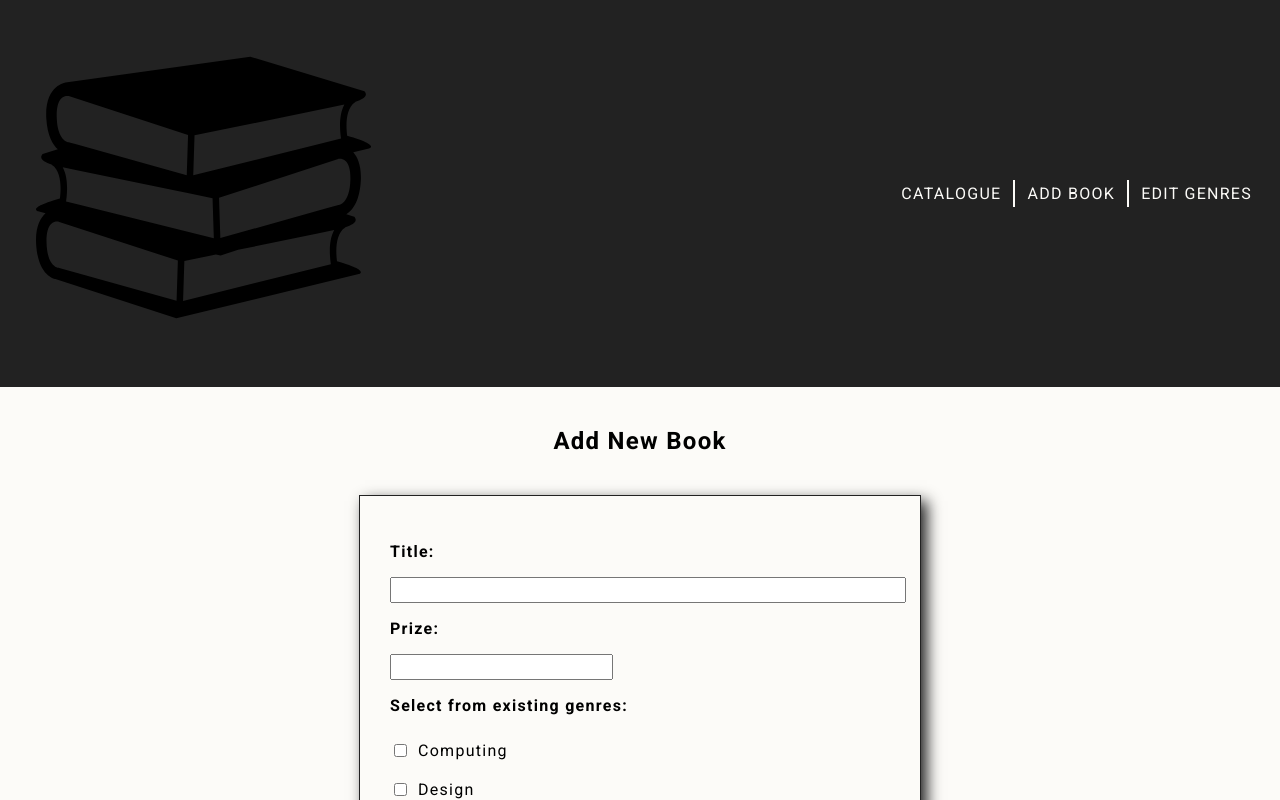
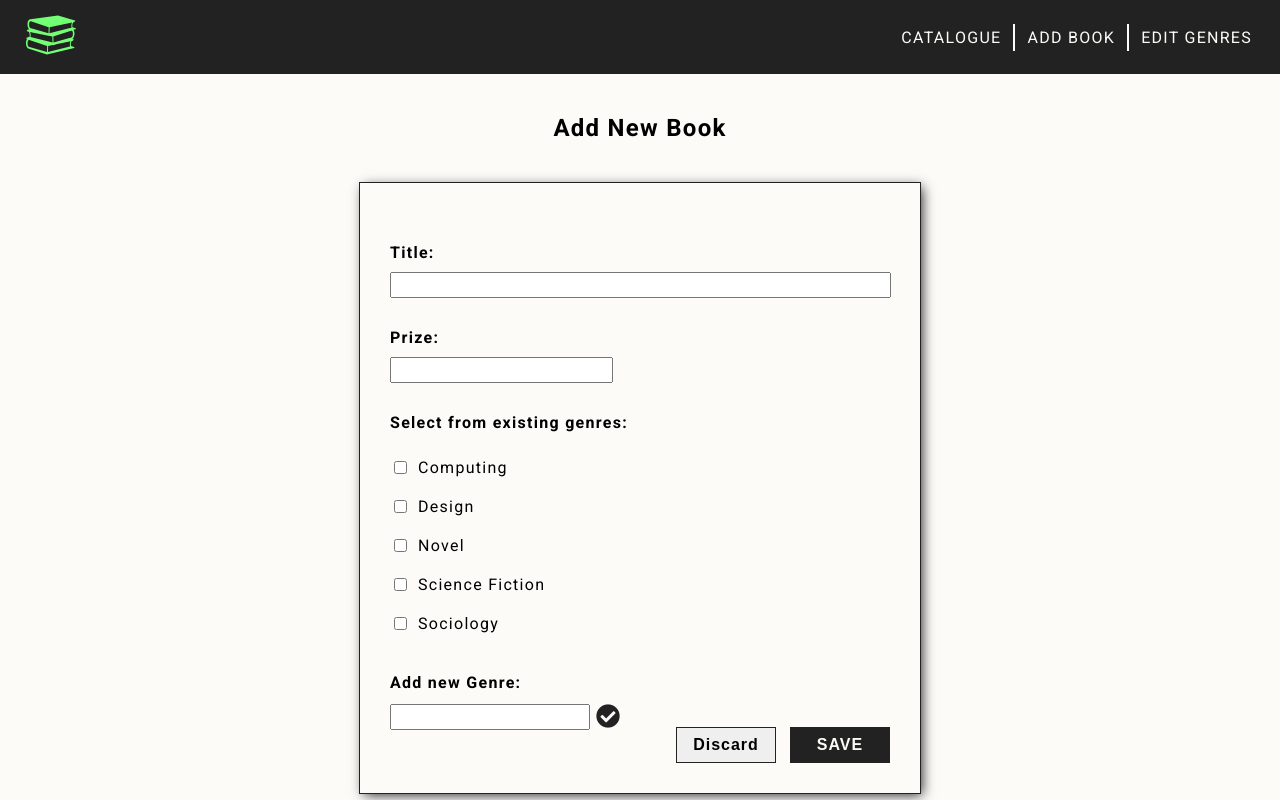
Before and after one commit to pixelvega/book-manager-test, a React (Create React App) app: page /#/EditBook in a window 1280 px wide. Shown: the top 800 px of the page. Built offline with nearby package versions, Linux system fonts and the light colour scheme.

Commit message:
Add styles to btns-icons and margins to input-labels

```diff
--- a/src/App.scss
+++ b/src/App.scss
@@ -7,16 +7,21 @@ $accent-color: #73ff73;
 $cancel-red: #ff5350;
 
 /*Common*/
+body {
+  background-color: $natural-white;
+}
 .App {
   width: 100vw;
   min-width: 768px;
   height: 100vh;
   font-family: "Roboto", sans-serif;
   letter-spacing: 0.08em;
-  background-color: $natural-white;
 }
 .main {
   padding: 30px;
+}
+.hidden {
+  display: none;
 }
 /*Header Component*/
 .Header {
@@ -28,16 +33,19 @@ $cancel-red: #ff5350;
   padding: 0px 16px;
 }
 .Header_img {
-  padding: 20px;
-  font-size: 50px;
-  color: $accent-color;
-  transform: rotate(0deg);
+  padding: 10px;
+}
+.Logo {
+  width: 50px;
+  height: 50px;
+  fill: $accent-color;
 }
 .Header_nav {
   list-style: none;
   text-transform: uppercase;
   display: flex;
 }
+/*Custom Link */
 .Header_nav-link {
   border-right: 2px solid $natural-white;
   padding: 4px 12px;
@@ -52,6 +60,10 @@ $cancel-red: #ff5350;
   &:hover {
     color: $accent-color;
   }
+}
+.LinkActive {
+  color: $accent-color;
+  cursor: default;
 }
 
 /*BooksList Component*/
@@ -114,6 +126,9 @@ $cancel-red: #ff5350;
     color: $accent-color;
   }
 }
+.btn-add-icon {
+  color: $accent-color;
+}
 .btn-delete {
   color: $dark-grey;
   &:hover {
@@ -161,12 +176,12 @@ $cancel-red: #ff5350;
   position: relative;
   padding: 30px;
   width: 500px;
-  min-height: 600px;
+  min-height: 550px;
   margin: 0 auto;
   border: 1px solid $dark-grey;
-  -webkit-box-shadow: 6px 6px 14px 0px $dark-grey;
-  -moz-box-shadow: 6px 6px 14px 0px $dark-grey;
-  box-shadow: 6px 6px 14px 0px $dark-grey;
+  -webkit-box-shadow: 3px 3px 12px -2px $dark-grey;
+  -moz-box-shadow: 3px 3px 12px -2px $dark-grey;
+  box-shadow: 3px 3px 12px -2px $dark-grey;
 }
 .AddBook_title {
   text-align: center;
@@ -178,8 +193,17 @@ $cancel-red: #ff5350;
   outline: none;
   font-size: 1em;
 }
+.form-label-title,
+.input-legend {
+  margin-top: 30px;
+  margin-bottom: 10px;
+}
+
 .form-input-text-title {
-  width: 100%;
+  width: calc(100% - 15px);
+}
+.form-input-number-price {
+  width: 80px;
 }
 .form-new-genre-group {
   display: grid;
@@ -201,13 +225,15 @@ $cancel-red: #ff5350;
   box-sizing: border-box;
   border: 1px solid $dark-grey;
 }
-.form-button-discard {
-}
 .form-button-save {
   text-transform: uppercase;
   margin-left: 14px;
   background-color: $dark-grey;
-  color: $accent-color;
+  color: $natural-white;
+
+  &:hover {
+    color: $accent-color;
+  }
 }
 
 /*EditGenres Component*/
@@ -222,10 +248,3 @@ $cancel-red: #ff5350;
   font-style: italic;
   font-size: 0.8em;
 }
-// width: 100px;
-// height: 40px;
-// letter-spacing: 1px;
-// text-transform: uppercase;
-// font-weight: 600;
-// font-size: 1em;
-// color: black;
```
